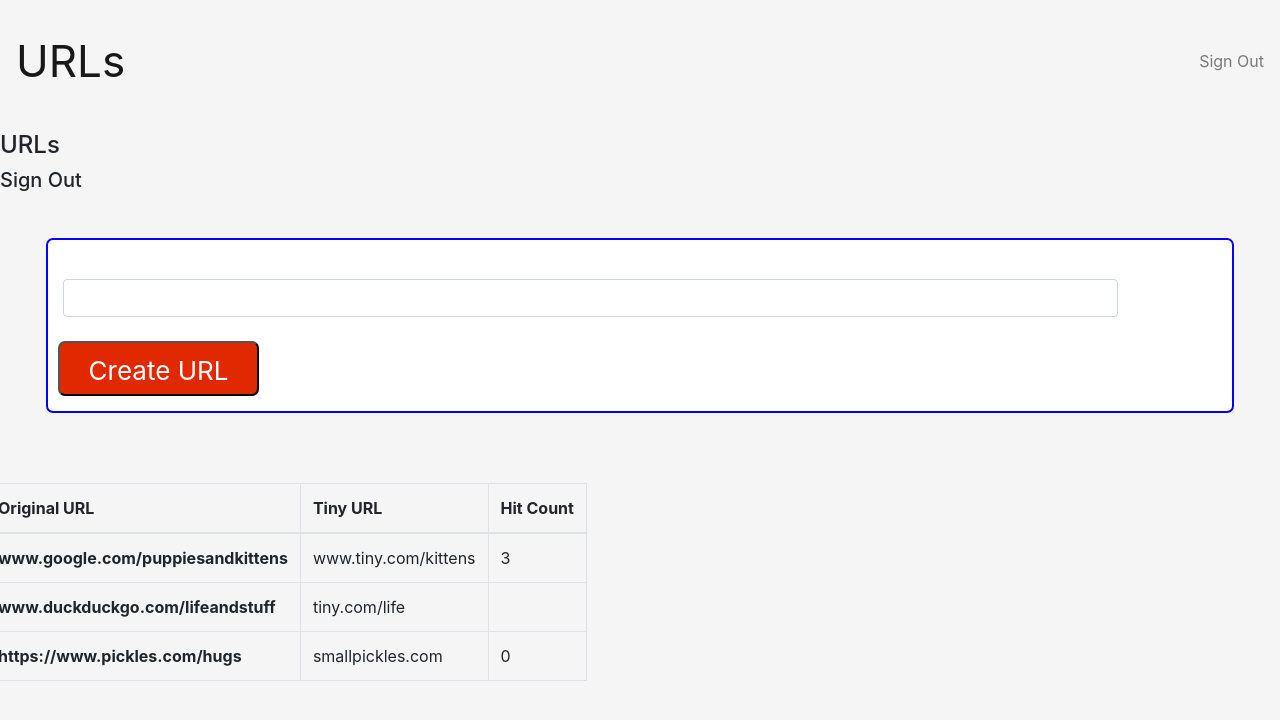
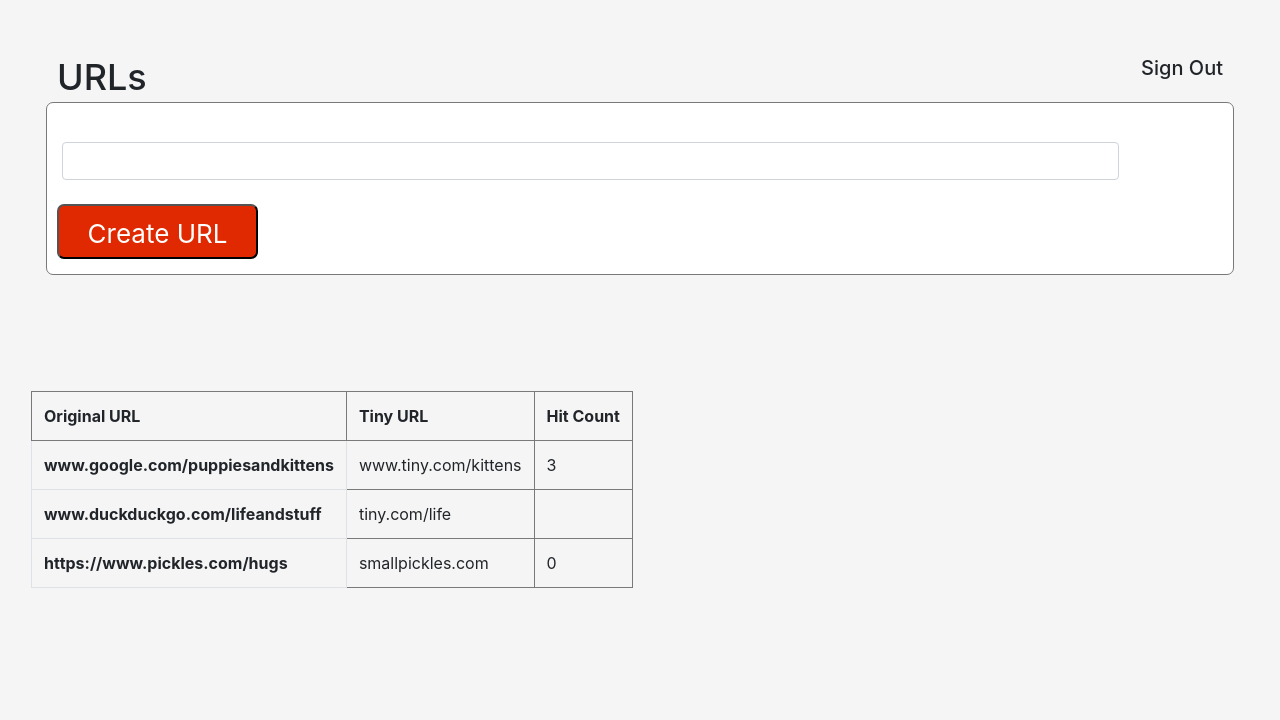
Before and after one commit to camckin10/tinyapp, a website: page tiny-app/acct.html in a window 1280 px wide. Drawn offline with nearby package versions, Linux system fonts and the light colour scheme.

Commit message:
updating acct page

```diff
--- a/tiny-app/acct.html
+++ b/tiny-app/acct.html
@@ -11,43 +11,12 @@
 	<title>User Account</title>
 </head>
 <body>
-		<!--1st row will hold sign out link-->
-	<div class="row">
-		<div class="col-lg-12">
-				<section class="acct-nav">
-					<nav class="navbar navbar-expand-lg navbar-light">
-            <a class="navbar-brand" href="#">URLs</a>
-            <button class="navbar-toggler" type="button" data-toggle="collapse" data-target="#navbarText" aria-controls="navbarText" aria-expanded="false" aria-label="Toggle navigation">
-            <span class="navbar-toggler-icon"></span>
-            </button>
-       <div class="collapse navbar-collapse" id="navbarText">
-          <ul class="navbar-nav mr-auto">
-            <li class="nav-item active">
-              <a class="nav-link" href="#"><span class="sr-only">(current)</span></a>
-            </li>
-            <li class="nav-item">
-              <a class="nav-link" href="#"></a>
-            </li>
-            <li class="nav-item">
-              <a class="nav-link" href="#"></a>
-            </li>
-          </ul>
-          <span class="navbar-text">
-              Sign Out
-          </span>
-       </div>
-      </nav>
-				</section>
-		</div>
-	</div>
-
-		<br>
-		<!--2nd row will hold URL input box-->
+		<!-- row will hold URL input box-->
 		<div class="row">
 			<div class="col-lg-12">
           <section class="test-section">
-            <h4>URLs</h4>
-            <h5>Sign Out</h5>
+            <h4 class="first-title">URLs</h4>
+            <h5 class="second-title">Sign Out</h5>
           </section>
 				  <section class="url-box">
             <div class="col-11">
@@ -61,7 +30,7 @@
 	</div>
 
 		<br>
-		<!--3rd row will hold URL data table-->
+		<!-- row will hold URL data table-->
 		<div class="row">
 			<section class="url-table">
 				<table class="table table-bordered">
--- a/tiny-app/styles/acct.css
+++ b/tiny-app/styles/acct.css
@@ -1,33 +1,25 @@
 body{
 	background-color: #F5F5F5;
+	padding-top:56px;
 }
 
+
 /*1st row of code*/
-
-/* .acct-nav{
-	border:2px solid orangered;
-
-} */
-
-.acct-nav{
-	padding-top:15px;
+.first-title{
+	float:left;
+	margin-left:57px;
+	padding-top:0px;
+	font-size:36px;
 }
 
-/*URLs class*/
-.navbar-brand{
-	font-size:44px;
-}
-.urls{
-	float:left;
-}
-
-.link{
+.second-title{
 	float:right;
+	margin-right:57px;
 }
 
 /*2nd row of code*/
 .url-box{
-	border:2px solid blue;
+	border:1px solid #797979;
 	padding-top:15px;
 	background-color:white;
 	padding-bottom:15px;
@@ -46,3 +38,20 @@ body{
 	color:white;
 	border-radius:7px;
 }
+
+/*3rd row of code*/
+.url-table{
+	margin:46px;
+}
+
+table.table-bordered > thead > tr > th{
+  border:1px solid #797979 !important;
+}
+
+scope{
+	border:1px solid #797979 !important;
+}
+
+table.table-bordered > tbody > tr > td{
+	border:1px solid #797979 !important;
+}
```
